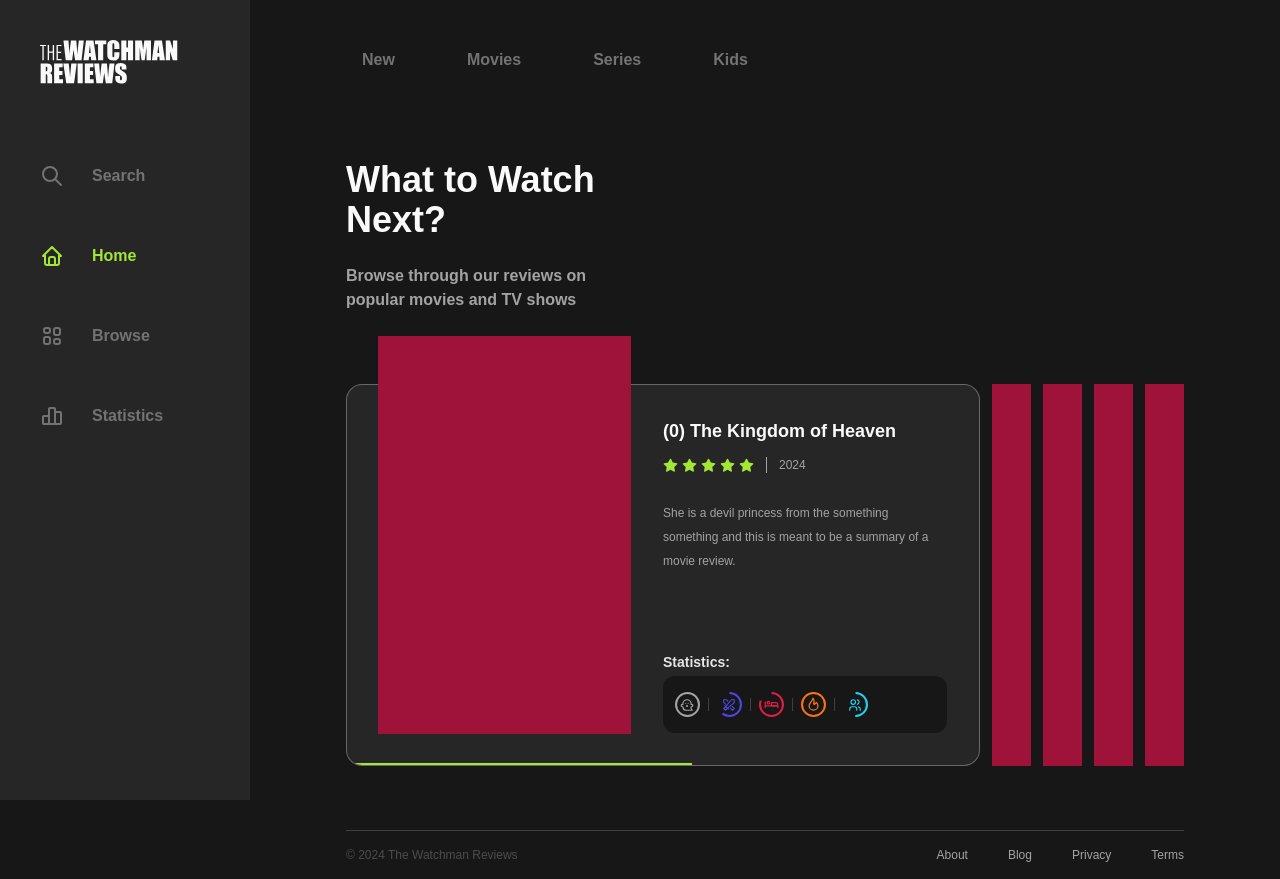
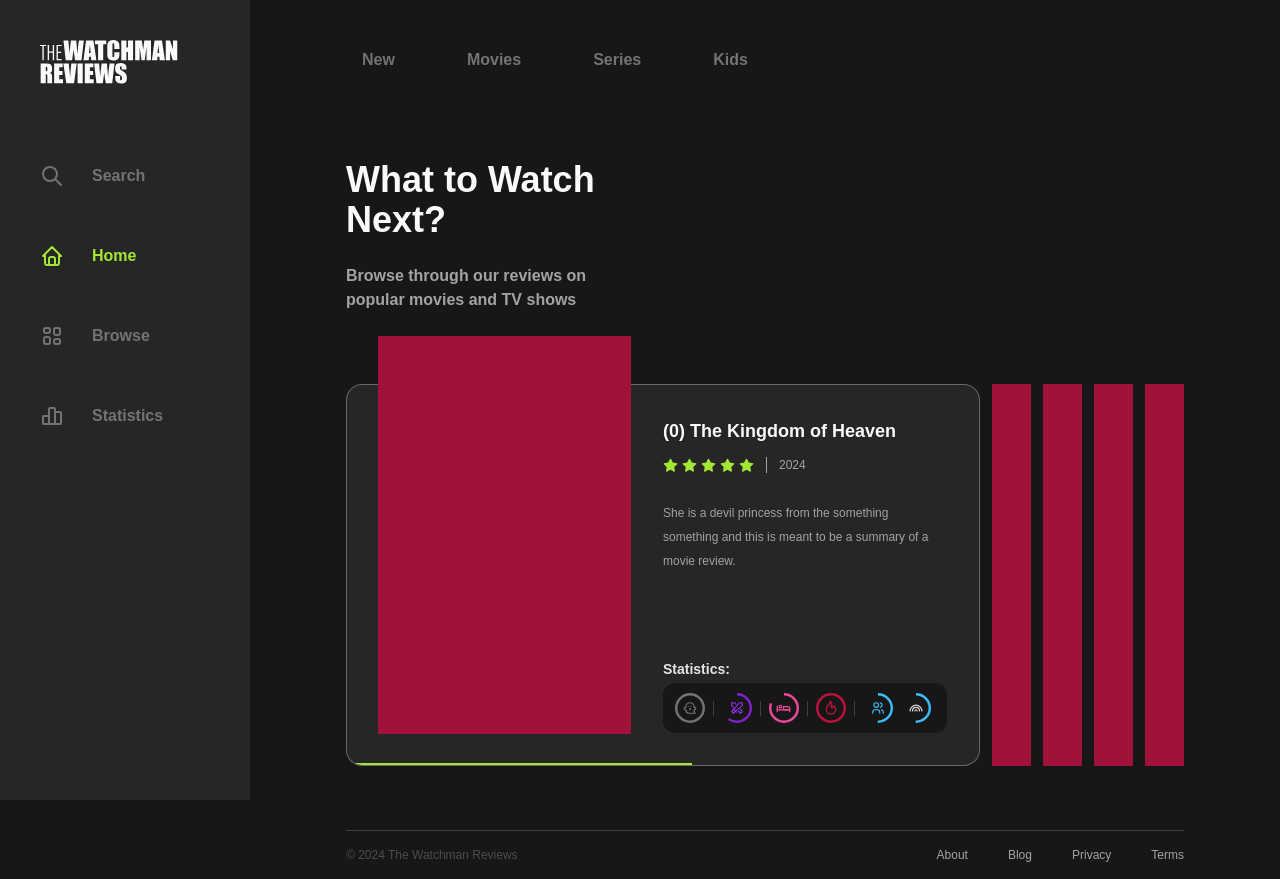
Before and after one commit to MadStoneDev/the-watchman-reviews-frontend, a Next.js app: page / in a window 1280 px wide. Built offline with nearby package versions, Linux system fonts and the light colour scheme.

Commit message:
fix statistics

```diff
--- a/src/components/media-block.tsx
+++ b/src/components/media-block.tsx
@@ -8,6 +8,7 @@ import {
   IconBed,
   IconFlame,
   IconGhost2,
+  IconRainbow,
   IconStarFilled,
   IconSwords,
   IconUsers,
@@ -215,14 +216,22 @@ export default function MediaBlock({
           </div>
         )}
 
+        {/* Statistic Blocks */}
         <section className={`pt-2 flex flex-col border-t border-neutral-800`}>
           <div
             className={`flex flex-row flex-wrap items-center justify-between gap-1 lg:gap-2 text-neutral-300`}
           >
+            {/* Horror */}
+            {/* Violence */}
+            {/* Nudity */}
+            {/* Sexual Content */}
+            {/* Substance Abuse */}
+            {/* Rainbow Meter */}
+
             <StatBlock
               title={"Horror"}
               value={100}
-              icon={<IconGhost2 size={14} className={`z-30`} />}
+              icon={<IconGhost2 size={14} className={``} />}
               colour={"#737373"}
             />
 
@@ -233,7 +242,7 @@ export default function MediaBlock({
             <StatBlock
               title={"Violence"}
               value={60}
-              icon={<IconSwords size={14} className={`z-30`} />}
+              icon={<IconSwords size={14} className={``} />}
               colour={"#7e22ce"}
             />
 
@@ -244,7 +253,7 @@ export default function MediaBlock({
             <StatBlock
               title={"Nudity"}
               value={80}
-              icon={<IconBed size={15} className={`z-30`} />}
+              icon={<IconBed size={15} className={``} />}
               colour={"#ec4899"}
             />
 
@@ -255,7 +264,7 @@ export default function MediaBlock({
             <StatBlock
               title={"Sexual Content"}
               value={100}
-              icon={<IconFlame size={15} className={`z-30`} />}
+              icon={<IconFlame size={15} className={` `} />}
               colour={"#be123c"}
             />
 
@@ -266,7 +275,14 @@ export default function MediaBlock({
             <StatBlock
               title={"Age Rating"}
               value={50}
-              icon={<IconUsers size={14} className={`z-30`} />}
+              icon={<IconUsers size={14} className={``} />}
+              colour={"#38bdf8"}
+            />
+
+            <StatBlock
+              title={"Age Rating"}
+              value={50}
+              icon={<IconRainbow size={14} className={``} />}
               colour={"#38bdf8"}
             />
           </div>
@@ -279,7 +295,7 @@ export default function MediaBlock({
 export const StatBlock = ({
   title,
   value,
-  icon = <IconUsers size={16} className={`z-30`} />,
+  icon = <IconUsers size={16} />,
   colour = "text-lime-600",
 }: {
   title: string;
@@ -289,20 +305,20 @@ export const StatBlock = ({
 }) => {
   return (
     <article
-      className={`relative flex items-center justify-center`}
+      className={`group/stat relative flex items-center justify-center transition-all duration-300 ease-in-out`}
       title={`${title}: ${value}%`}
     >
       <CircularProgress
         variant="determinate"
         value={value}
-        size={25}
-        className={`rounded-full`}
+        size={30}
+        className={`rounded-full opacity-100 group-hover/stat:opacity-20 transition-all duration-300 ease-in-out`}
         style={{
           color: colour,
         }}
       />
       <div
-        className={`absolute`}
+        className={`absolute scale-100 group-hover/stat:scale-150 z-30 transition-all duration-300 ease-in-out`}
         style={{
           color: colour,
         }}
--- a/src/components/special-media-block.tsx
+++ b/src/components/special-media-block.tsx
@@ -4,11 +4,12 @@ import {
   IconBed,
   IconFlame,
   IconGhost2,
+  IconRainbow,
   IconStarFilled,
   IconSwords,
   IconUsers,
 } from "@tabler/icons-react";
-import { StatBlock } from "@/components/media-block";
+import { CircularProgress } from "@mui/material";
 
 interface SpecialMediaBlockProps {
   myIndex: number;
@@ -148,20 +149,27 @@ export default function SpecialMediaBlock({
               </p>
             </div>
 
-            {/* Statics */}
+            {/* Statistics */}
             <div className={`flex flex-col gap-1`}>
               <h4 className={`text-sm font-bold text-neutral-200`}>
                 Statistics:
               </h4>
 
               <div
-                className={`px-3 py-4 flex flex-row flex-wrap items-center gap-2 lg:gap-2 bg-neutral-900 rounded-xl text-neutral-300`}
+                className={`px-3 py-2.5 flex flex-row flex-wrap items-center gap-2 lg:gap-2 bg-neutral-900 rounded-xl text-neutral-300 transition-all duration-300 ease-in-out`}
               >
+                {/* Horror */}
+                {/* Violence */}
+                {/* Nudity */}
+                {/* Sexual Content */}
+                {/* Substance Abuse */}
+                {/* Rainbow Meter */}
+
                 <StatBlock
                   title={"Horror"}
                   value={100}
-                  icon={<IconGhost2 size={14} className={`z-30`} />}
-                  colour={"#a3a3a3"}
+                  icon={<IconGhost2 size={14} className={`text-neutral-500`} />}
+                  colour={"#737373"}
                 />
 
                 <div
@@ -171,8 +179,8 @@ export default function SpecialMediaBlock({
                 <StatBlock
                   title={"Violence"}
                   value={60}
-                  icon={<IconSwords size={14} className={`z-30`} />}
-                  colour={"#4f46e5"}
+                  icon={<IconSwords size={14} className={`text-purple-600`} />}
+                  colour={"#7e22ce"}
                 />
 
                 <div
@@ -182,8 +190,8 @@ export default function SpecialMediaBlock({
                 <StatBlock
                   title={"Nudity"}
                   value={80}
-                  icon={<IconBed size={15} className={`z-30`} />}
-                  colour={"#e11d48"}
+                  icon={<IconBed size={15} className={`text-pink-500`} />}
+                  colour={"#ec4899"}
                 />
 
                 <div
@@ -193,8 +201,8 @@ export default function SpecialMediaBlock({
                 <StatBlock
                   title={"Sexual Content"}
                   value={100}
-                  icon={<IconFlame size={15} className={`z-30`} />}
-                  colour={"#f97316"}
+                  icon={<IconFlame size={16} className={`text-rose-700`} />}
+                  colour={"#be123c"}
                 />
 
                 <div
@@ -204,8 +212,15 @@ export default function SpecialMediaBlock({
                 <StatBlock
                   title={"Age Rating"}
                   value={50}
-                  icon={<IconUsers size={14} className={`z-30`} />}
-                  colour={"#22d3ee"}
+                  icon={<IconUsers size={14} className={`text-sky-400`} />}
+                  colour={"#38bdf8"}
+                />
+
+                <StatBlock
+                  title={"Age Rating"}
+                  value={50}
+                  icon={<IconRainbow size={14} className={``} />}
+                  colour={"#38bdf8"}
                 />
               </div>
             </div>
@@ -246,3 +261,37 @@ export default function SpecialMediaBlock({
     </article>
   );
 }
+
+export const StatBlock = ({
+  title,
+  value,
+  icon = <IconUsers size={16} />,
+  colour = "lime-600",
+}: {
+  title: string;
+  value: number;
+  icon?: React.ReactElement;
+  colour?: string;
+}) => {
+  return (
+    <article
+      className={`group/stat relative flex items-center justify-center transition-all duration-300 ease-in-out`}
+      title={`${title}: ${value}%`}
+    >
+      <CircularProgress
+        variant="determinate"
+        value={value}
+        size={30}
+        className={`rounded-full opacity-100 group-hover/stat:opacity-20 transition-all duration-300 ease-in-out`}
+        style={{
+          color: colour,
+        }}
+      />
+      <div
+        className={`absolute scale-100 group-hover/stat:scale-150 z-30 transition-all duration-300 ease-in-out`}
+      >
+        {icon}
+      </div>
+    </article>
+  );
+};
```
